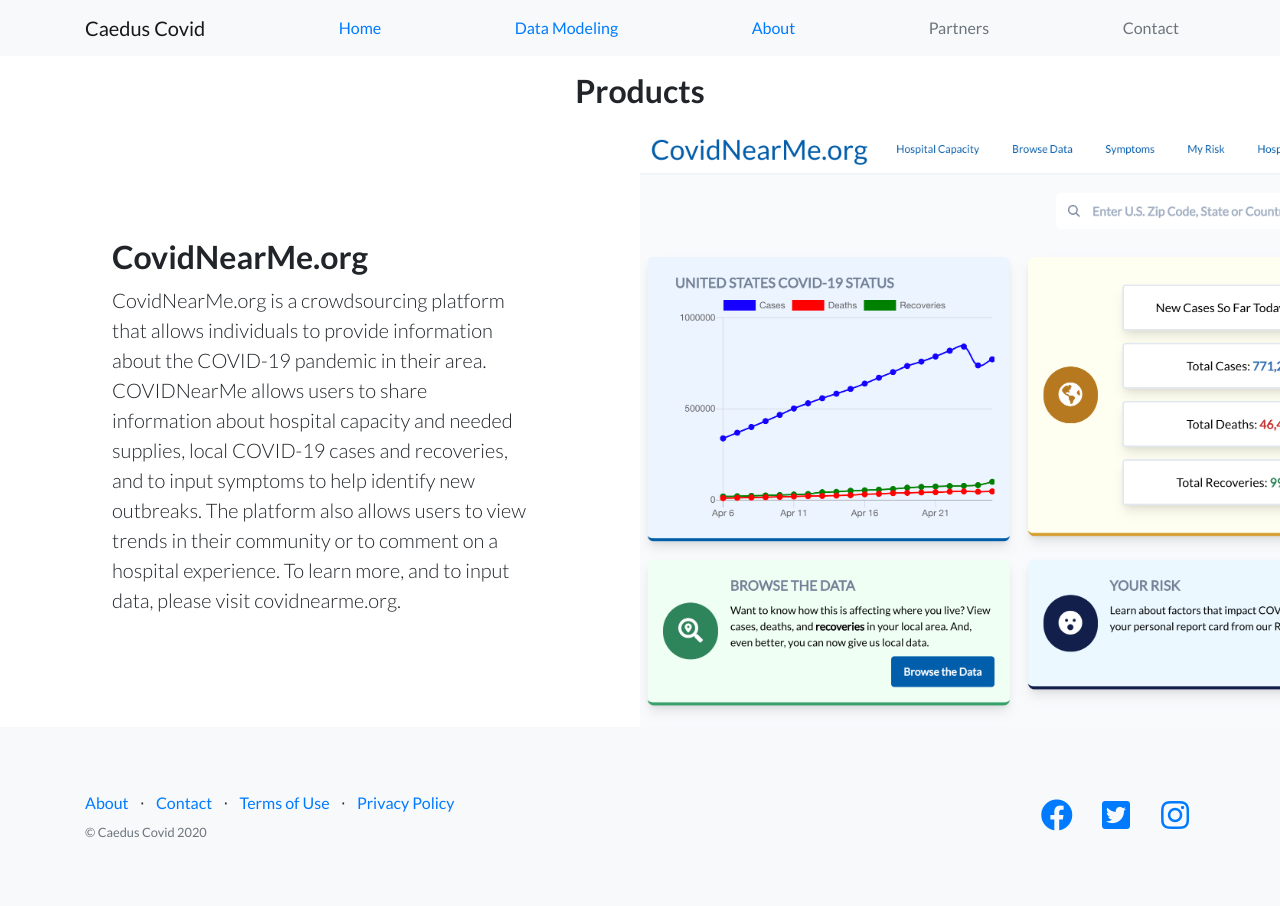
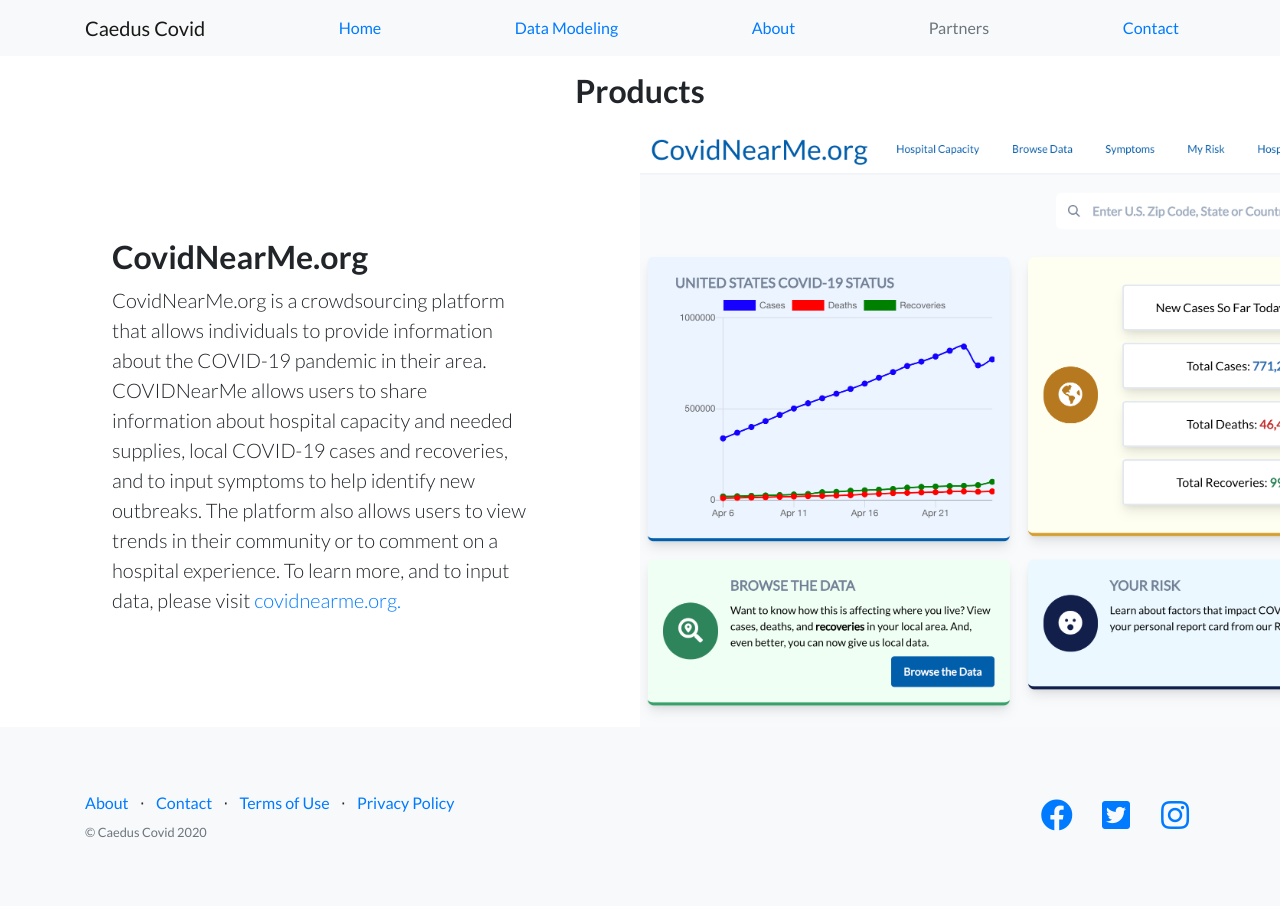
Before and after one commit to rdkap42/caedus-covid, a Flask app: page /products in a window 1280 px wide. Run offline with Flask 3, Linux system fonts and the light colour scheme; some libraries are stand-ins or nearby versions.

Commit message:
added contact page route and enabled footer links

```diff
--- a/webapp/index.py
+++ b/webapp/index.py
@@ -22,5 +22,9 @@ def data():
 def products():
     return render_template('products.html')
 
+@server.route("/contact")
+def contact():
+    return render_template('contact.html')
+
 if __name__ == '__main__':
     server.run( host='0.0.0.0', port=os.environ.get('PORT',8050))
--- a/webapp/templates/layout.html
+++ b/webapp/templates/layout.html
@@ -33,7 +33,7 @@
       <a class="nav-link" href="{{ url_for('data') }}">Data Modeling</a>
       <a class="nav-link" href="{{ url_for('about') }}">About</a>
       <a class="nav-link disabled" href="#">Partners</a>
-      <a class="nav-link disabled" href="#">Contact</a>
+      <a class="nav-link" href="{{ url_for('contact') }}">Contact</a>
 
     </div>
   </nav>
@@ -48,11 +48,11 @@
         <div class="col-lg-6 h-100 text-center text-lg-left my-auto">
           <ul class="list-inline mb-2">
             <li class="list-inline-item">
-              <a href="#">About</a>
+              <a href="/about">About</a>
             </li>
             <li class="list-inline-item">&sdot;</li>
             <li class="list-inline-item">
-              <a href="#">Contact</a>
+              <a href="/contact">Contact</a>
             </li>
             <li class="list-inline-item">&sdot;</li>
             <li class="list-inline-item">
--- a/webapp/templates/products.html
+++ b/webapp/templates/products.html
@@ -14,7 +14,8 @@
       <div class="col-lg-6 order-lg-2 text-white showcase-img" style="background-image: url('/static/img/covidnearme.jpg');"></div>
       <div class="col-lg-6 order-lg-1 my-auto showcase-text">
         <h2>CovidNearMe.org</h2>
-        <p class="lead mb-0">CovidNearMe.org is a crowdsourcing platform that allows individuals to provide information about the COVID-19 pandemic in their area. COVIDNearMe allows users to share information about hospital capacity and needed supplies, local COVID-19 cases and recoveries, and to input symptoms to help identify new outbreaks. The platform also allows users to view trends in their community or to comment on a hospital experience. To learn more, and to input data, please visit covidnearme.org.</p>
+        <p class="lead mb-0">CovidNearMe.org is a crowdsourcing platform that allows individuals to provide information about the COVID-19 pandemic in their area. COVIDNearMe allows users to share information about hospital capacity and needed supplies, local COVID-19 cases and recoveries, and to input symptoms to help identify new outbreaks. The platform also allows users to view trends in their community or to comment on a hospital experience. To learn more, and to input data, please visit
+          <a href="https://covidnearme.org">covidnearme.org.</a></p>
       </div>
     </div>
   </div>
```
